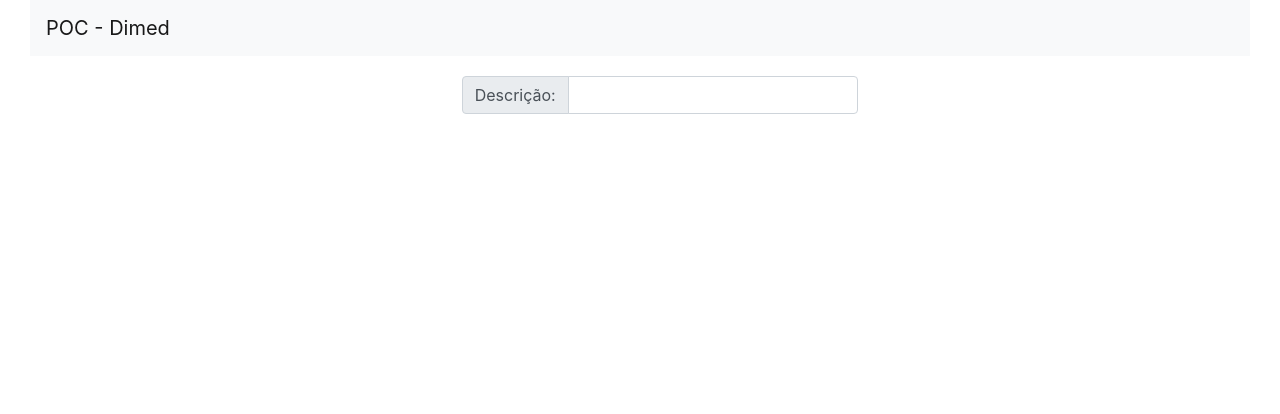
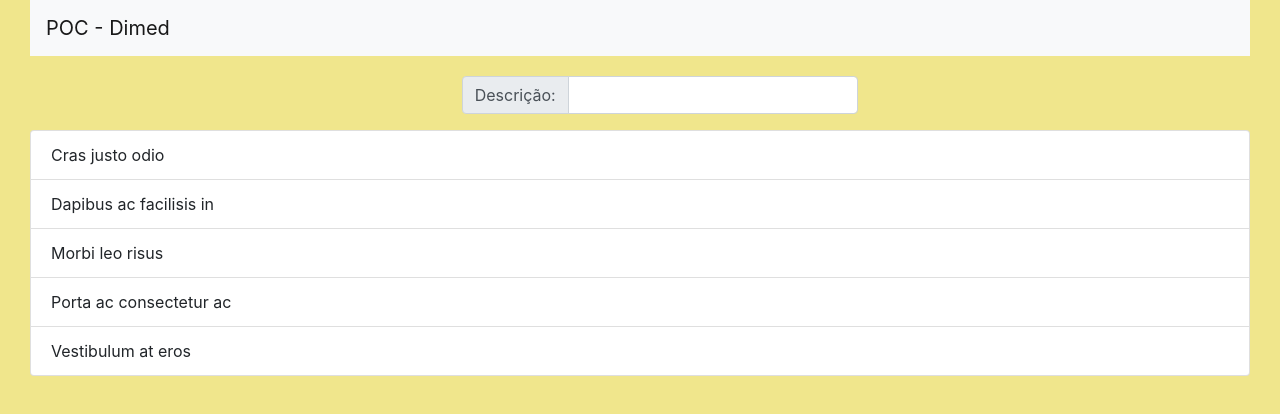
Before and after one commit to DiovaneMendes/Poc-Dimed, an Angular app: page /inicio in a window 1280 px wide. Shown: the top 414 px of the page. Built offline with nearby package versions, Linux system fonts and the light colour scheme.

Commit message:
Termina estilização

```diff
--- a/src/app/componentes/barra-navegacao/barra-navegacao.component.html
+++ b/src/app/componentes/barra-navegacao/barra-navegacao.component.html
@@ -2,7 +2,7 @@
 
 <div class="col">
   <nav class="navbar navbar-light bg-light">
-    <a class="navbar-brand" target="_blank" href="https:github.com/diovanemendes">POC - Dimed</a>
+    <a class="navbar-brand" target="_blank" href="https://github.com/DiovaneMendes/Poc-Dimed">POC - Dimed</a>
   </nav>
 </div>
 
--- a/src/app/componentes/informacoes/informacoes.component.html
+++ b/src/app/componentes/informacoes/informacoes.component.html
@@ -1,3 +1,13 @@
-<p>
-  informacoes works!
-</p>
+<div class="col"></div>
+
+<div class="col">
+  <ul class="list-group">
+    <li class="list-group-item">Cras justo odio</li>
+    <li class="list-group-item">Dapibus ac facilisis in</li>
+    <li class="list-group-item">Morbi leo risus</li>
+    <li class="list-group-item">Porta ac consectetur ac</li>
+    <li class="list-group-item">Vestibulum at eros</li>
+  </ul>
+</div>
+
+<div class="col"></div>
--- a/src/app/componentes/tela-inicial/tela-inicial.component.html
+++ b/src/app/componentes/tela-inicial/tela-inicial.component.html
@@ -1,4 +1,5 @@
 <div class="container-fluid">
-  <app-barra-navegacao></app-barra-navegacao>
-  <app-input-entrada></app-input-entrada>
+  <app-barra-navegacao> </app-barra-navegacao>
+  <app-input-entrada> </app-input-entrada>
+  <app-informacoes> </app-informacoes>
 </div>
--- a/src/styles.css
+++ b/src/styles.css
@@ -1,2 +1,7 @@
 /* You can add global styles to this file, and also import other style files */
-@import "~bootstrap/dist/css/bootstrap.css"
+@import "~bootstrap/dist/css/bootstrap.css";
+
+
+body{
+    background-color: rgb(240,230,140);
+}
```
